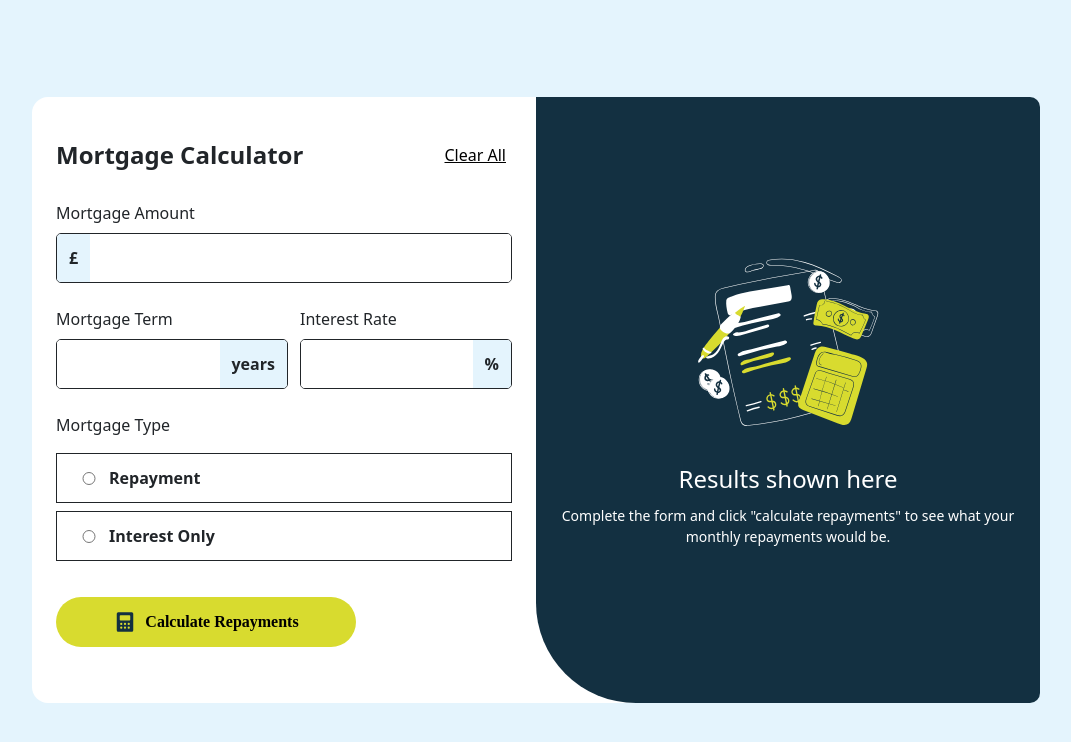
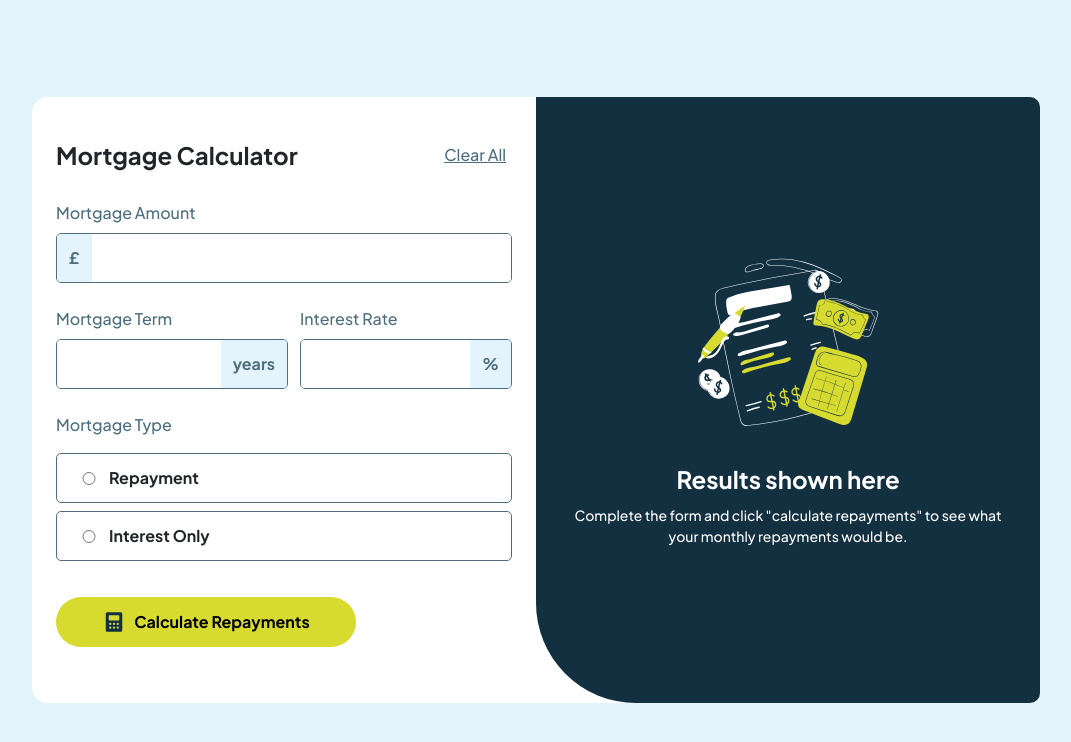
Before and after one commit to ychiu5896/nti-interview-assignment, a Next.js app: page / in a window 1280 px wide. Shown: the top 742 px of the page, without its empty margins (104-1175 px from the left). Built offline with nearby package versions, Linux system fonts and the light colour scheme.

Commit message:
added a few changes such as a font to match prototype, color of borders in UI and also slight adjustment to spacing in display component

```diff
--- a/src/components/MortgageCalculator/Display/Display.scss
+++ b/src/components/MortgageCalculator/Display/Display.scss
@@ -1,3 +1,18 @@
+@font-face {
+    font-family: 'default-bold';
+    src: url('/fonts/PlusJakartaSans-Bold.ttf') format('truetype');  // Adjust the path and format as needed
+    font-weight: normal;
+    font-style: normal;
+}
+
+@font-face {
+    font-family: 'default-medium';
+    src: url('/fonts/PlusJakartaSans-Medium.ttf') format('truetype');  // Adjust the path and format as needed
+    font-weight: normal;
+    font-style: normal;
+}
+
+
 .default-result-container {
     background-color: #133041;
     width: 100%;
@@ -16,11 +31,13 @@
         .default-header {
             font-size: 24px;
             margin-top: 16px;
+            font-family: 'default-bold';
         }
 
         .default-text {
             font-size: 14px;
             margin-top: 8px;
+            font-family: 'default-medium';
         }
     }
 
@@ -34,35 +51,42 @@
     text-align: start;
     padding: 5%;
     border-radius: 0px 10px 10px 100px;
+    padding: 40px;
 
     @media (max-width: 768px) {
         border-radius: 0;
     }
     .mortgage-header {
         font-size: 24px;
-        font-weight:bold;
+        font-family: 'default-bold';
     }
 
     .mortgage-text {
         font-size: 14px;
+        font-family: 'default-medium';
     }
 
     .mortgage-result-container {
         background-color: #0d212d;
         border-radius: 16px;
-        padding: 16px;
+        padding: 12px;
         box-shadow: 0px -5px 0px rgba(216, 219, 47);
+        font-family: 'default-medium';
+        margin: 32px 0px 40px 0px;
 
         .monthly {
             .monthly-value {
+                overflow: hidden;
                 color: #D8DB2F;
                 font-size: 56px;
+                font-family: 'default-bold';
             }
         }
 
         .total {
             .total-value {
                 font-size: 24px;
+                font-family: 'default-bold';
             }
         }
     }
--- a/src/components/MortgageCalculator/UI/UI.scss
+++ b/src/components/MortgageCalculator/UI/UI.scss
@@ -1,9 +1,24 @@
+@font-face {
+    font-family: 'default-bold';
+    src: url('/fonts/PlusJakartaSans-Bold.ttf') format('truetype');  // Adjust the path and format as needed
+    font-weight: normal;
+    font-style: normal;
+}
+
+@font-face {
+    font-family: 'default-medium';
+    src: url('/fonts/PlusJakartaSans-Medium.ttf') format('truetype');  // Adjust the path and format as needed
+    font-weight: normal;
+    font-style: normal;
+}
+
 .UI-container {
     display: flex;
     flex-direction: column;
     flex-wrap: wrap;
     border-radius: 0.5rem;
     padding: 24px;
+    font-family: 'default-bold';
 
     .UIheader {
         display: flex;
@@ -14,13 +29,15 @@
 
         div {
             font-size: 24px;
-            font-weight: bold;
+            font-family: 'default-bold';
         }
         button {
             font-size: 16px;
             border: transparent;
             background-color: #fff;
             text-decoration: underline;
+            font-family: 'default-medium';
+            color:#4E6E7E;
         }
 
         @media (max-width: 768px) {
@@ -50,6 +67,8 @@
             border: solid 1px;
             padding: 12px;
             margin: 8px 0px;
+            border-color:#4E6E7E;
+            border-radius: 5px;
             .mortgage-type-selector {
                 display: flex;
                 flex-direction: row;
@@ -65,7 +84,6 @@
 
                 .radio-label {
                     width:80%;
-                    font-weight: bold;
                 }
             }
         }
@@ -84,16 +102,19 @@
         border: solid 1px;
         border-radius: 5px;
         overflow: hidden;
+        border-color:#4E6E7E;
     }
 
     .form-label {
+        font-family: 'default-medium';
         font-size: 16px;
+        color:#4E6E7E;
     }
 
     .input-units {
         background-color: #E4F4FD;
         padding: 12px;
-        font-weight: bold;
+        color:#4E6E7E;
     }
 
     input {
@@ -106,10 +127,6 @@
 
     .input-set {
         margin: 12px 0px;
-    }
-
-    .field-text {
-        font-weight: bold;
     }
 
     .error {
@@ -133,7 +150,6 @@
         margin-top: 16px;
 
         button {
-            font-weight: bold;
             border: none;
             background-color: #D8DB2F;
             width: 100%;
@@ -141,10 +157,11 @@
             height: 50px;
             border-radius: 30px;
             padding: 0;
-            font-family: Plus Jakarta Sans Bold;
+            font-family: 'default-bold';
             display: flex;
             align-items: center;
             justify-content: center;
+
 
             img {
                 margin-right: 8px;
```
